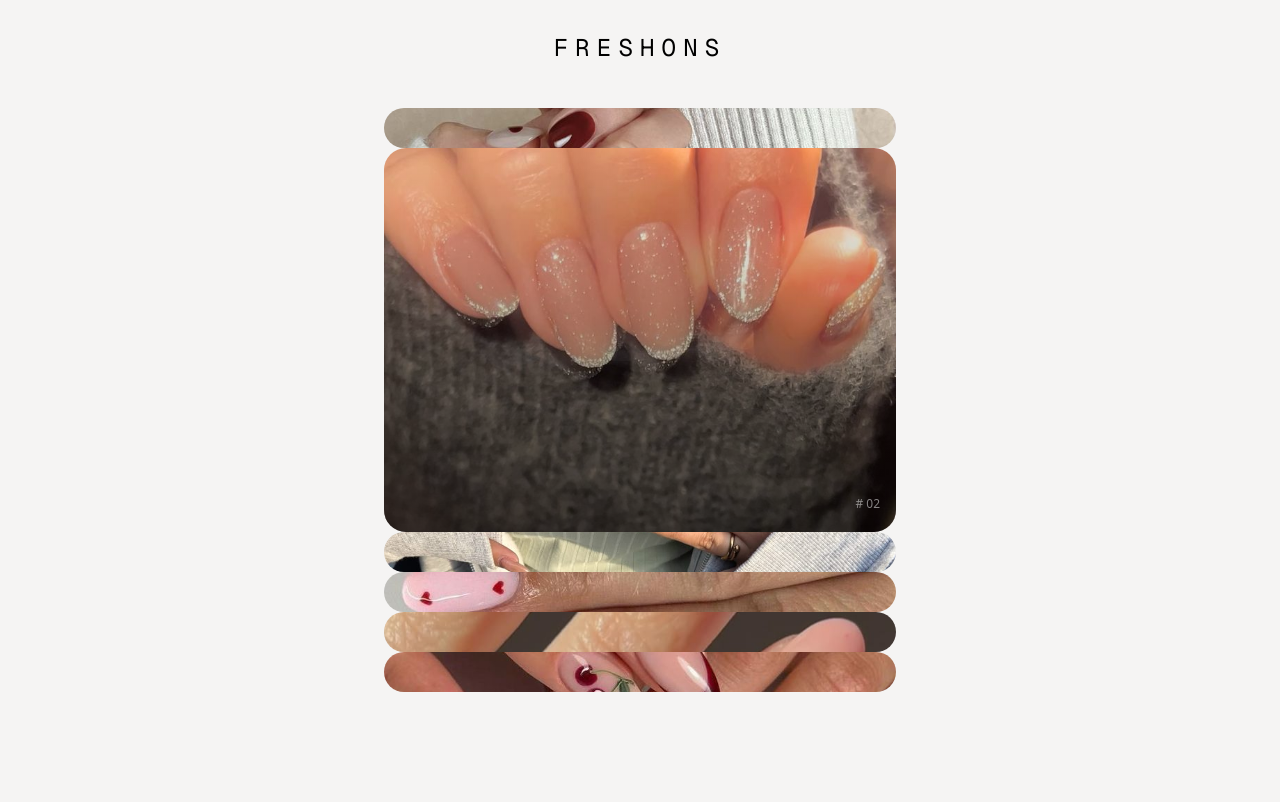
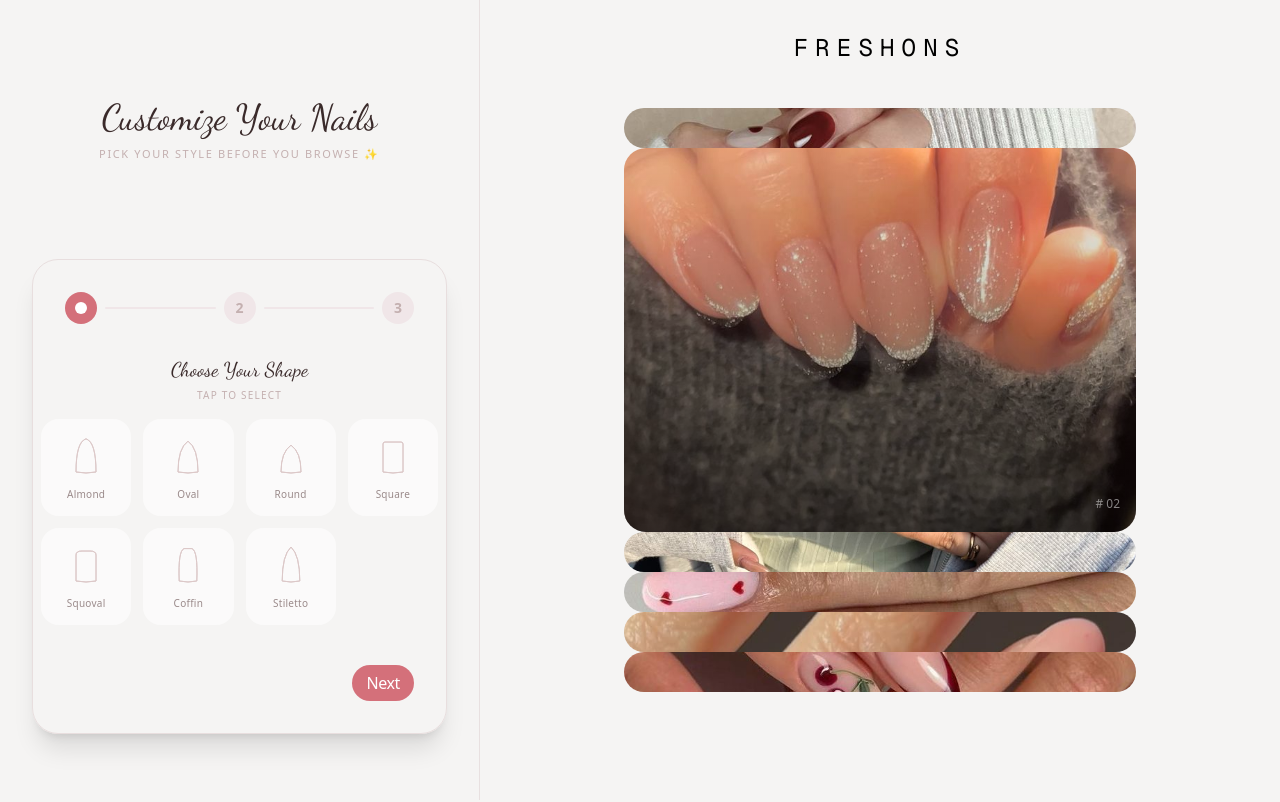
Before and after one commit to SkundKumar/nails, a Next.js app: page / in a window 1280 px wide. Shown: the top 802 px of the page. Built offline with nearby package versions, Linux system fonts and the light colour scheme.

Commit message:
orientation update

```diff
--- a/src/app/page.tsx
+++ b/src/app/page.tsx
@@ -69,11 +69,18 @@ const pinnedItems = [
 export default function Home() {
   return (
     <>
-      <div className="relative flex min-h-screen items-center justify-center bg-[#f5f4f3]">
-        <BrandTitle />
-        <HoverExpand_002 images={images} className="" />
+      <div className="relative flex flex-col lg:flex-row min-h-screen bg-[#f5f4f3]">
+        {/* Hero content — right on desktop, first on mobile */}
+        <div className="order-1 lg:order-2 flex-1 flex flex-col items-center justify-center relative min-h-[70vh] lg:min-h-screen py-32 px-4 lg:py-0">
+          <BrandTitle />
+          <HoverExpand_002 images={images} className="" />
+        </div>
+
+        {/* Nail Customizer — left on desktop, second on mobile */}
+        <div className="order-2 lg:order-1 flex items-center justify-center lg:w-[480px] lg:border-r lg:border-[#e8e0e0]">
+          <NailCustomizer />
+        </div>
       </div>
-       <NailCustomizer />
       <PinnedScrollGallery items={pinnedItems} />
 
       <Footer />
--- a/src/components/NailCustomizer.tsx
+++ b/src/components/NailCustomizer.tsx
@@ -107,7 +107,7 @@ export default function NailCustomizer() {
   if (!hydrated) return null;
 
   return (
-    <section className="w-full bg-[#f5f4f3] px-4 h-[700px] flex flex-col items-center justify-center overflow-hidden">
+    <section className="w-full bg-[#f5f4f3] px-4 py-12 lg:py-0 lg:h-full flex flex-col items-center justify-center overflow-hidden">
       <div className="max-w-lg mx-auto w-full">
         <h2
           className="text-3xl md:text-4xl text-center text-[#3a2a2a] mb-2"
```
